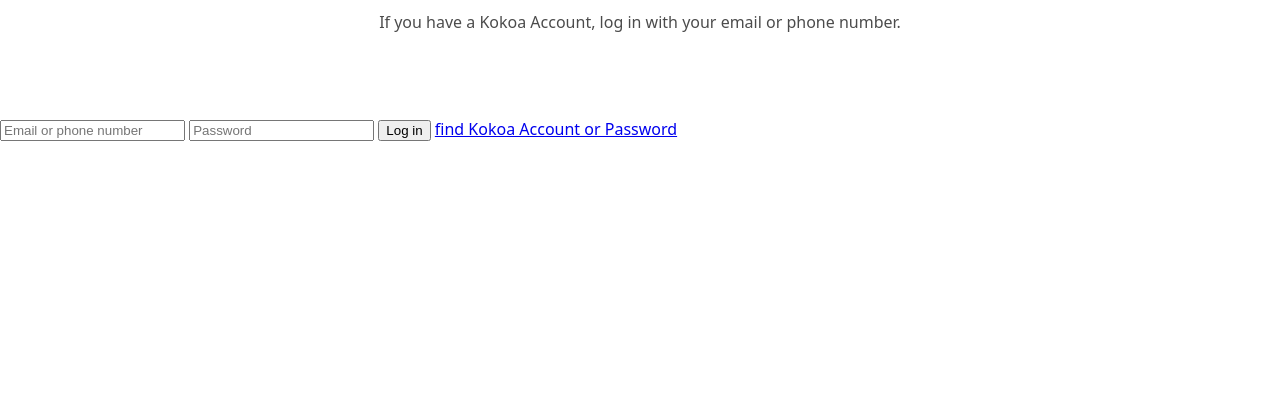
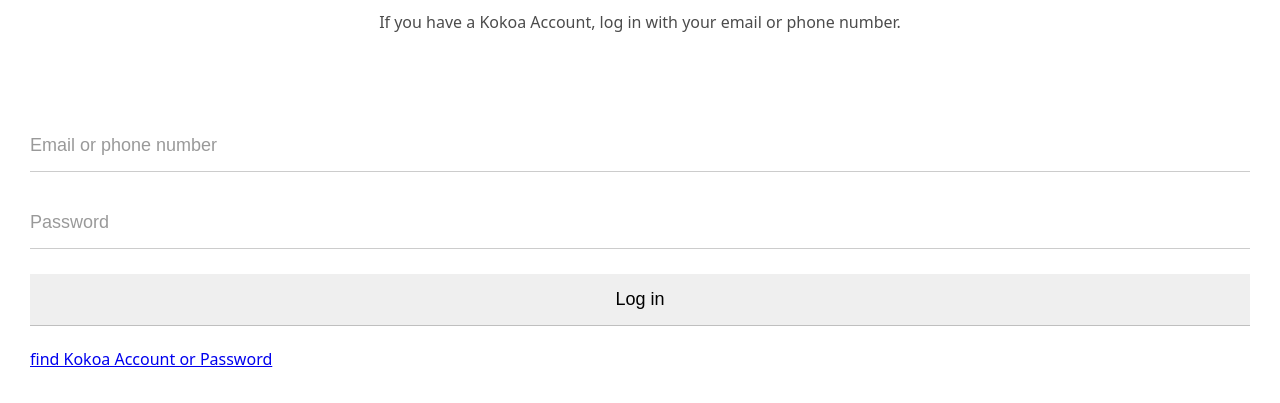
Before and after one commit to niceome/kokoa-clone, a plain HTML site: page kokoa clone/index.html in a window 1280 px wide. Shown: the part 183-586 px from the top of the page. Drawn offline with Linux system fonts and the light colour scheme.

Commit message:
outline:none

```diff
--- a/kokoa clone/css/reset.css
+++ b/kokoa clone/css/reset.css
@@ -122,3 +122,7 @@
   border-collapse: collapse;
   border-spacing: 0;
 }
+
+input:focus {
+  outline: none;
+}
--- a/kokoa clone/css/style.css
+++ b/kokoa clone/css/style.css
@@ -1,5 +1,6 @@
 @import "reset.css";
 @import "status-bar.css";
+@import "variable.css";
 
 body {
   font-family: system-ui, -apple-system, BlinkMacSystemFont, "Segoe UI", Roboto,
@@ -24,3 +25,26 @@
   width: 60%;
   opacity: 0.7;
 }
+
+#login-form {
+  display: flex;
+  flex-direction: column;
+  margin: 0px 30px;
+}
+
+#login-form input {
+  border: none;
+  padding: 15px 0;
+  font-size: 18px;
+  border-bottom: 1px solid rgba(0, 0, 0, 0.2);
+  margin-bottom: 25px;
+  transition: border-color 0.3s ease-in-out;
+}
+
+#login-form input::placeholder {
+  color: rgba(0, 0, 0, 0.4);
+}
+
+#login-form input:focus {
+  border-color: var(--yellow);
+}
--- /dev/null
+++ b/kokoa clone/css/variable.css
@@ -0,0 +1,3 @@
+:root {
+  --yellow: #fae100;
+}
```
